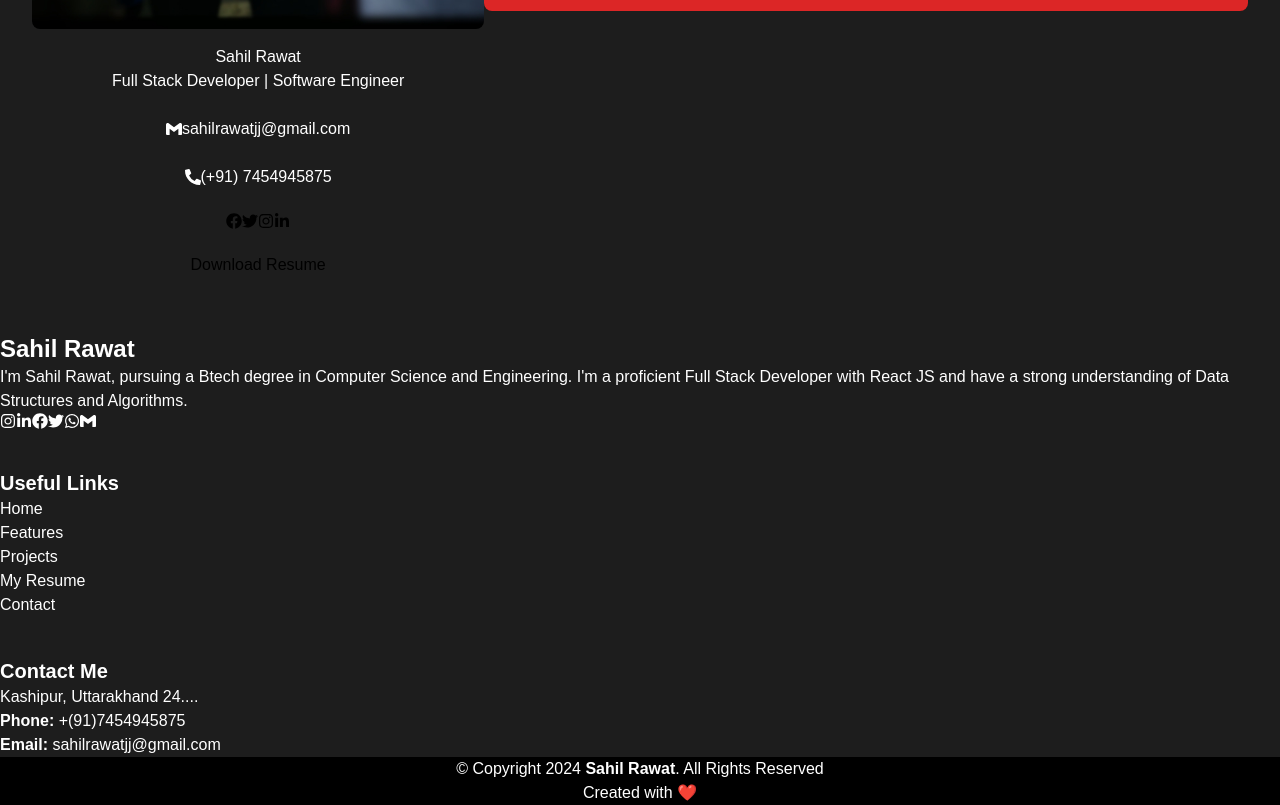
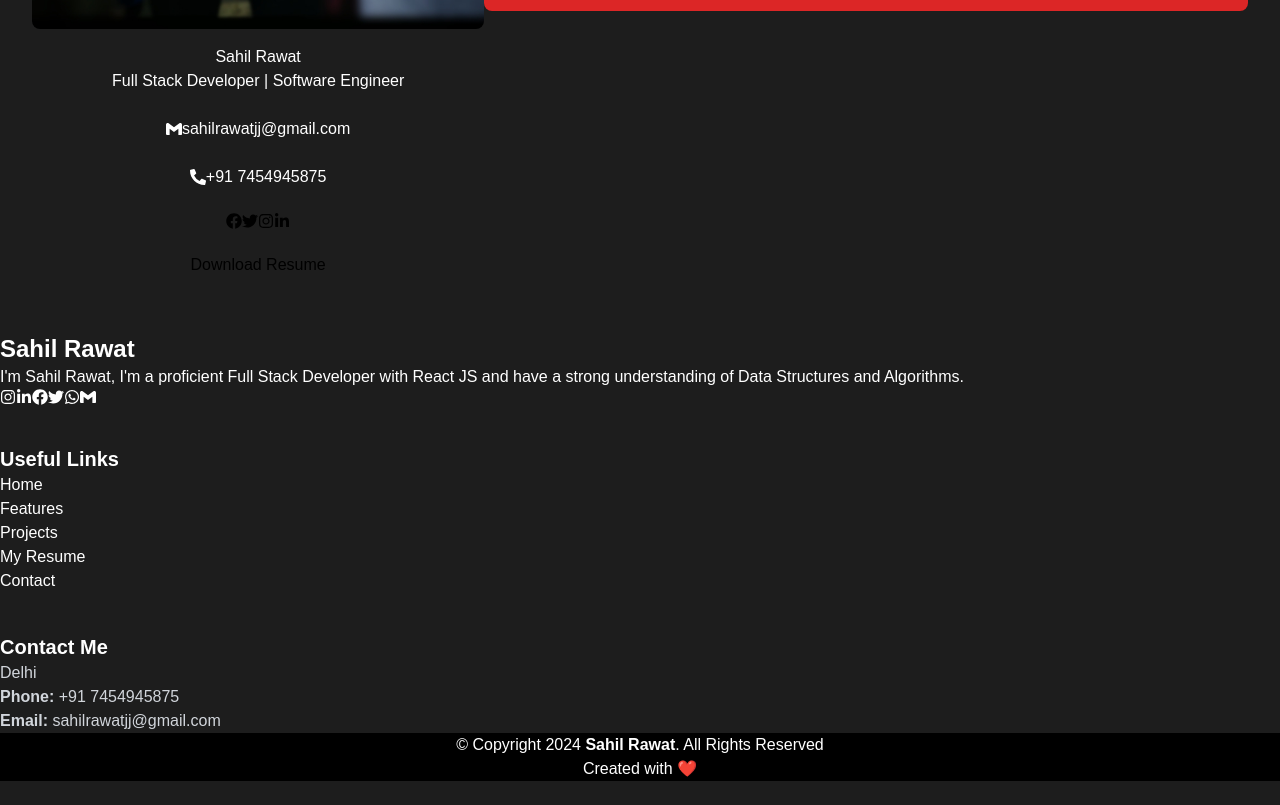
Before and after one commit to SahilRwt778/My-portfolio, a React (Vite) app: page / in a window 1280 px wide. Shown: the part 3718-4523 px from the top of the page. After the commit the page ends 4499 px from the top, so only its background shows below. Built offline with nearby package versions, Linux system fonts and the light colour scheme.

Commit message:
addres commit

```diff
--- a/src/components/Contact.jsx
+++ b/src/components/Contact.jsx
@@ -79,8 +79,18 @@ const Contact = () => {
                         <img src={MyImage} className="h-[300px] w-auto rounded-lg shadow-lg mb-4" alt="Profile" />
                         <h2 className="text-white text-[2rem]">Sahil Rawat</h2>
                         <h4 className="text-white text-[1rem]">Full Stack Developer | Software Engineer</h4>
-                        <p className="mt-6 text-white flex items-center"><SiGmail className="text-blue-500 text-[25px] mr-3" /> sahilrawatjj@gmail.com</p>
-                        <p className="mt-6 text-white flex items-center"><FaPhoneAlt className="text-blue-500 text-[25px] mr-3" /> (+91) 7454945875</p>
+                        <p className="mt-6 text-white flex items-center"><SiGmail className="text-blue-500 text-[25px] mr-3" /> <a
+                                href="mailto:sahilrawatjj@gmail.com"
+                                className="hover:text-sky-500 transition"
+                            >
+                                sahilrawatjj@gmail.com
+                            </a></p>
+                        <p className="mt-6 text-white flex items-center"><FaPhoneAlt className="text-blue-500 text-[25px] mr-3" /> <a
+                                href="tel:+91754767898"
+                                className="hover:text-sky-500 transition"
+                            >
+                                +91 7454945875
+                            </a></p>
                         <div className="social-icons flex justify-center md:justify-start mt-6">
                             <a href="https://www.facebook.com/sahil.rawat.18294053" className="text-[30px] mr-3 my-2 text-[#ababab] inline-block transition-all ease-in-out duration-500 hover:text-blue-400 hover:-translate-y-2"><FaFacebook /></a>
                             <a href="https://www.x.com/@SahilRawat778" className="text-[30px] mx-3 my-2 text-[#ababab] inline-block transition-all ease-in-out duration-500 hover:text-blue-400 hover:-translate-y-2"><FaTwitter /></a>
--- a/src/components/Footer.jsx
+++ b/src/components/Footer.jsx
@@ -23,7 +23,7 @@ const Footer = () => {
                     <div>
                         <h1 className="text-blue-500 text-2xl font-bold">Sahil Rawat</h1>
                         <p className="text-[14px] my-4">
-                            I'm Sahil Rawat, pursuing a Btech degree in Computer Science and Engineering.
+                            I'm Sahil Rawat,
                             I'm a proficient Full Stack Developer with React JS and have a strong understanding of Data Structures and Algorithms.
                         </p>
                         <div className="flex space-x-4 mt-4">
@@ -61,10 +61,25 @@ const Footer = () => {
 
                     <div>
                         <h1 className="text-xl font-bold">Contact Me</h1>
-                        <p className="mt-4">
-                            Kashipur, Uttarakhand 24....<br />
-                            <b>Phone:</b> +(91)7454945875<br />
-                            <b>Email:</b> sahilrawatjj@gmail.com
+                        <p className="mt-4 text-gray-300 leading-7">
+                            Delhi <br />
+
+                            <b>Phone:</b>{" "}
+                            <a
+                                href="tel:+91754767898"
+                                className="hover:text-sky-500 transition"
+                            >
+                                +91 7454945875
+                            </a>
+                            <br />
+
+                            <b>Email:</b>{" "}
+                            <a
+                                href="mailto:sahilrawatjj@gmail.com"
+                                className="hover:text-sky-500 transition"
+                            >
+                                sahilrawatjj@gmail.com
+                            </a>
                         </p>
                     </div>
                 </div>
```
